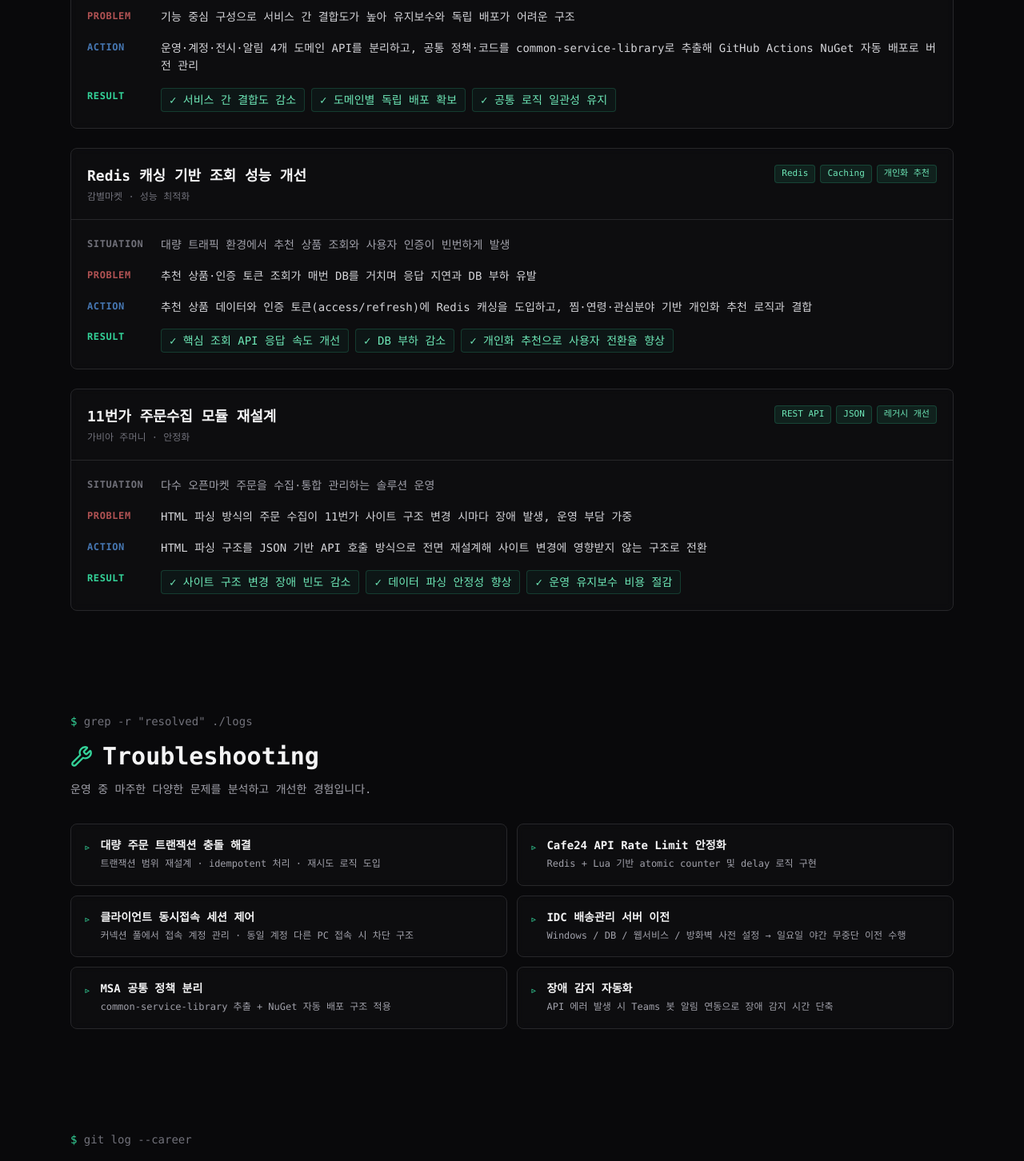
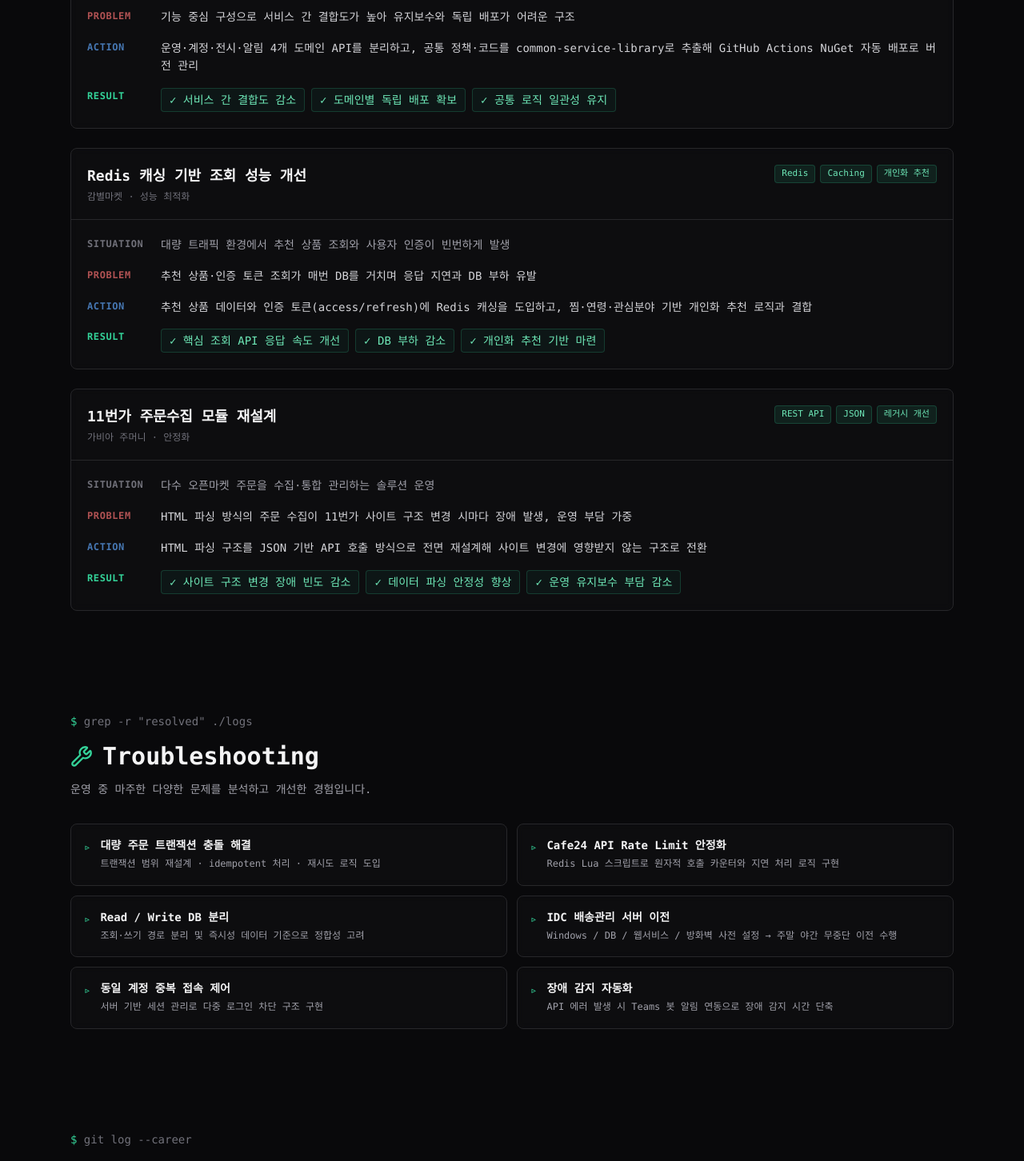
Before and after one commit to dave-lea7/my-portfolio, a Next.js app: page / in a window 1280 px wide. Shown: the part 2769-4221 px from the top of the page at 80% size. Built offline with nearby package versions, Linux system fonts and the light colour scheme.

Commit message:
Update TroubleShooting

```diff
--- a/app/page.tsx
+++ b/app/page.tsx
@@ -166,7 +166,7 @@ export default function Home() {
       tags: ['Redis', 'Lua Script', 'Atomic Counter'],
       situation: '입점 마켓 100여 개 상품을 카페24 기반으로 연동하는 구조로 전환',
       trouble: 'API 호출량이 카페24 limit 정책에 근접해 호출 실패 발생, 데이터 동기화 지연',
-      action: 'Redis + Lua 스크립트로 atomic 호출 카운터와 delay 로직을 구현해 분산 환경에서도 원자적으로 호출량 제어',
+      action: 'Redis Lua 스크립트를 활용해 호출 카운터와 지연 처리 로직을 하나의 작업으로 실행되도록 구현',
       result: ['Rate limit 초과 호출 실패 제거', '데이터 동기화 안정화', '외부 연동 운영 부담 감소']
     },
     {
@@ -194,7 +194,7 @@ export default function Home() {
       situation: '대량 트래픽 환경에서 추천 상품 조회와 사용자 인증이 빈번하게 발생',
       trouble: '추천 상품·인증 토큰 조회가 매번 DB를 거치며 응답 지연과 DB 부하 유발',
       action: '추천 상품 데이터와 인증 토큰(access/refresh)에 Redis 캐싱을 도입하고, 찜·연령·관심분야 기반 개인화 추천 로직과 결합',
-      result: ['핵심 조회 API 응답 속도 개선', 'DB 부하 감소', '개인화 추천으로 사용자 전환율 향상']
+      result: ['핵심 조회 API 응답 속도 개선', 'DB 부하 감소', '개인화 추천 기반 마련']
     },
     {
       title: '11번가 주문수집 모듈 재설계',
@@ -203,7 +203,7 @@ export default function Home() {
       situation: '다수 오픈마켓 주문을 수집·통합 관리하는 솔루션 운영',
       trouble: 'HTML 파싱 방식의 주문 수집이 11번가 사이트 구조 변경 시마다 장애 발생, 운영 부담 가중',
       action: 'HTML 파싱 구조를 JSON 기반 API 호출 방식으로 전면 재설계해 사이트 변경에 영향받지 않는 구조로 전환',
-      result: ['사이트 구조 변경 장애 빈도 감소', '데이터 파싱 안정성 향상', '운영 유지보수 비용 절감']
+      result: ['사이트 구조 변경 장애 빈도 감소', '데이터 파싱 안정성 향상', '운영 유지보수 부담 감소']
     }
   ];
 
@@ -214,19 +214,19 @@ export default function Home() {
     },
     {
       title: 'Cafe24 API Rate Limit 안정화',
-      detail: 'Redis + Lua 기반 atomic counter 및 delay 로직 구현'
+      detail: 'Redis Lua 스크립트로 원자적 호출 카운터와 지연 처리 로직 구현'
     },
     {
-      title: '클라이언트 동시접속 세션 제어',
-      detail: '커넥션 풀에서 접속 계정 관리 · 동일 계정 다른 PC 접속 시 차단 구조'
+      title: 'Read / Write DB 분리',
+      detail: '조회·쓰기 경로 분리 및 즉시성 데이터 기준으로 정합성 고려'
     },
     {
       title: 'IDC 배송관리 서버 이전',
-      detail: 'Windows / DB / 웹서비스 / 방화벽 사전 설정 → 일요일 야간 무중단 이전 수행'
+      detail: 'Windows / DB / 웹서비스 / 방화벽 사전 설정 → 주말 야간 무중단 이전 수행'
     },
     {
-      title: 'MSA 공통 정책 분리',
-      detail: 'common-service-library 추출 + NuGet 자동 배포 구조 적용'
+      title: '동일 계정 중복 접속 제어',
+      detail: '서버 기반 세션 관리로 다중 로그인 차단 구조 구현'
     },
     {
       title: '장애 감지 자동화',
```
